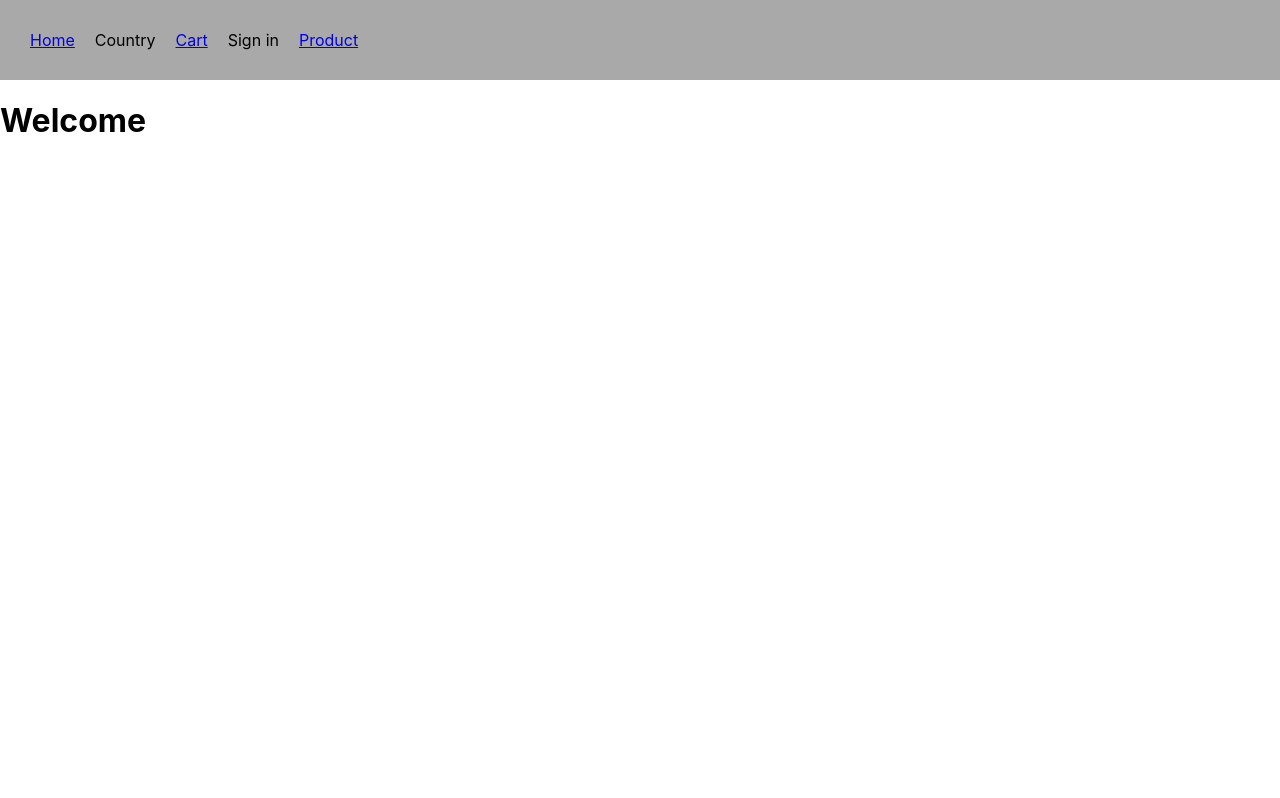
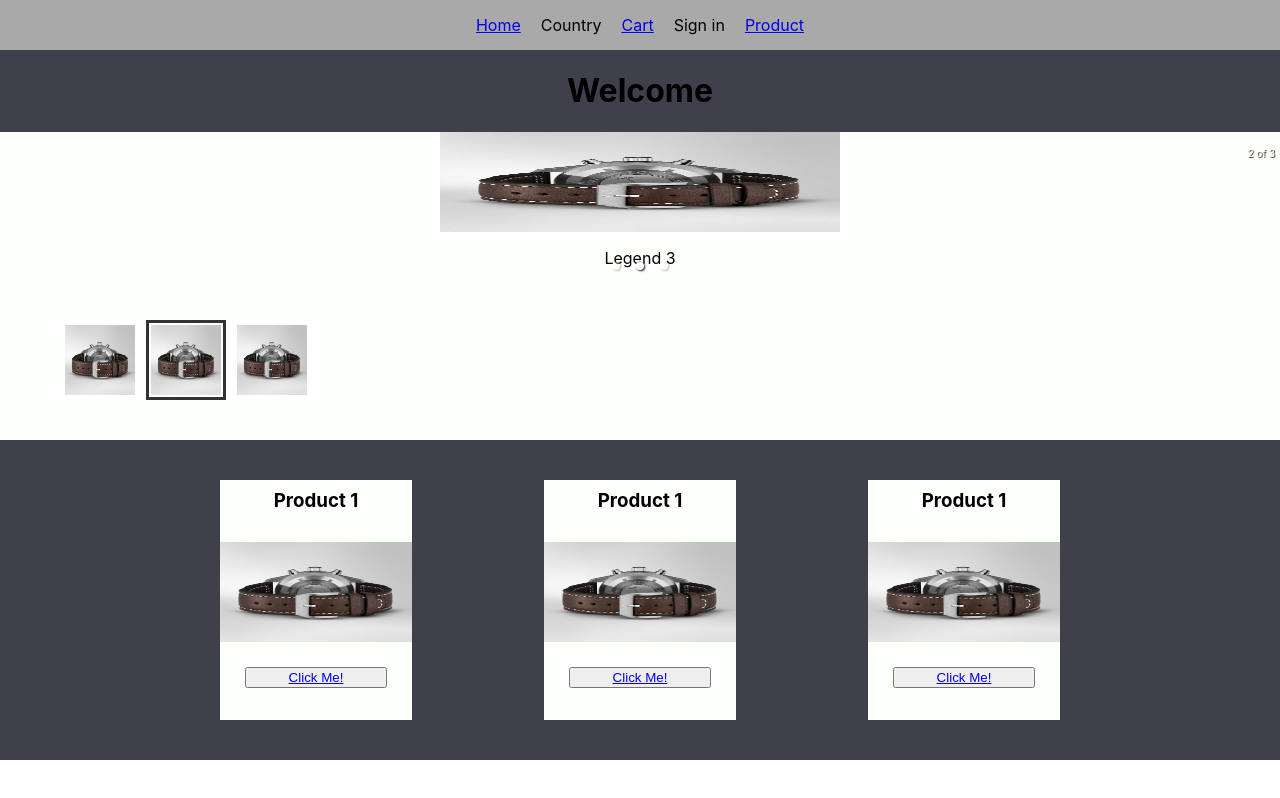
Before and after one commit to zeeshanjafri/webstore, a React (Create React App) app: page / in a window 1280 px wide. Built offline with nearby package versions, Linux system fonts and the light colour scheme.

Commit message:
Revamped landing page

```diff
--- a/src/Components/App/App.js
+++ b/src/Components/App/App.js
@@ -13,7 +13,11 @@ const NavDiv = styled.div`
   width: 100%;
   position: static;
   top: 0;
+  height: 50px;
   overflow: hidden;
+  display: flex;
+  justify-content: space-around;
+  align-items: center;
   background-color: darkgrey;
   ul {
     list-style-type: none;
--- a/src/Components/LandingPage/LandingPage.js
+++ b/src/Components/LandingPage/LandingPage.js
@@ -1,10 +1,116 @@
 import React from "react";
+import styled from "styled-components";
+import { Button } from "@material-ui/core";
+import "react-responsive-carousel/lib/styles/carousel.min.css";
+import img1 from "../../Images/watch_test.jpeg";
+import { Carousel } from "react-responsive-carousel";
+
+const Homescreen = styled.div`
+  display: flex;
+  justify-content: center;
+  flex-direction: column;
+  background-color: #403f4c;
+
+  h1 {
+    text-align: center;
+  }
+`;
+
+const StyledCarousel = styled(Carousel)`
+  background: #fdfffc;
+
+  img {
+    max-height: 100px;
+    max-width: 400px;
+  }
+`;
+
+const FeaturedProducts = styled.div`
+  width: 80%;
+  margin: 0 auto 0 auto;
+  display: flex;
+  flex-direction: row;
+  justify-content: space-evenly;
+`;
+
+const StyledPaper = styled.div`
+  background-color: #fdfffc;
+  color: black;
+  margin: 40px;
+  width: 12em;
+  height: 15em;
+  overflow: hidden;
+  display: flex;
+  flex-direction: column;
+  justify-content: center;
+
+  img {
+    max-height: 100px;
+    width: auto;
+  }
+
+  h3 {
+    text-align: center;
+    margin: 2px 0 30px 0;
+  }
+
+  button {
+    margin: 25px;
+  }
+`;
 
 function LandingPage() {
   return (
-    <div>
+    <Homescreen>
       <h1>Welcome</h1>
-    </div>
+      <StyledCarousel
+        autoPlay="true"
+        emulateTouch="true"
+        infiniteLoop="true"
+        useKeyboardArrows="true"
+        showThumbs="false"
+        width="100%"
+        centerMode="true"
+      >
+        <div>
+          <img src={img1} />
+          <p>Legend 3</p>
+        </div>
+        <div>
+          <img src={img1} />
+          <p>Legend 3</p>
+        </div>
+        <div>
+          <img src={img1} />
+          <p>Legend 3</p>
+        </div>
+      </StyledCarousel>
+      <FeaturedProducts>
+        <StyledPaper>
+          <h3>Product 1</h3>
+          <img src={img1} max-width="10em" max-height="10em" />
+          <button type="button">
+            <a href="/product">Click Me!</a>
+          </button>
+        </StyledPaper>
+
+        <StyledPaper>
+          <h3>Product 1</h3>
+          <img src={img1} max-width="10em" max-height="10em" />
+          <button type="button">
+            <a href="/product">Click Me!</a>
+          </button>
+        </StyledPaper>
+
+        <StyledPaper>
+          <h3>Product 1</h3>
+          <img src={img1} max-width="10em" max-height="10em" />
+          <button type="button">
+            <a href="/product">Click Me!</a>
+          </button>
+        </StyledPaper>
+      </FeaturedProducts>
+    </Homescreen>
   );
 }
 
```
Also changed, not shown: src/Images/watch_test.jpeg (added).
